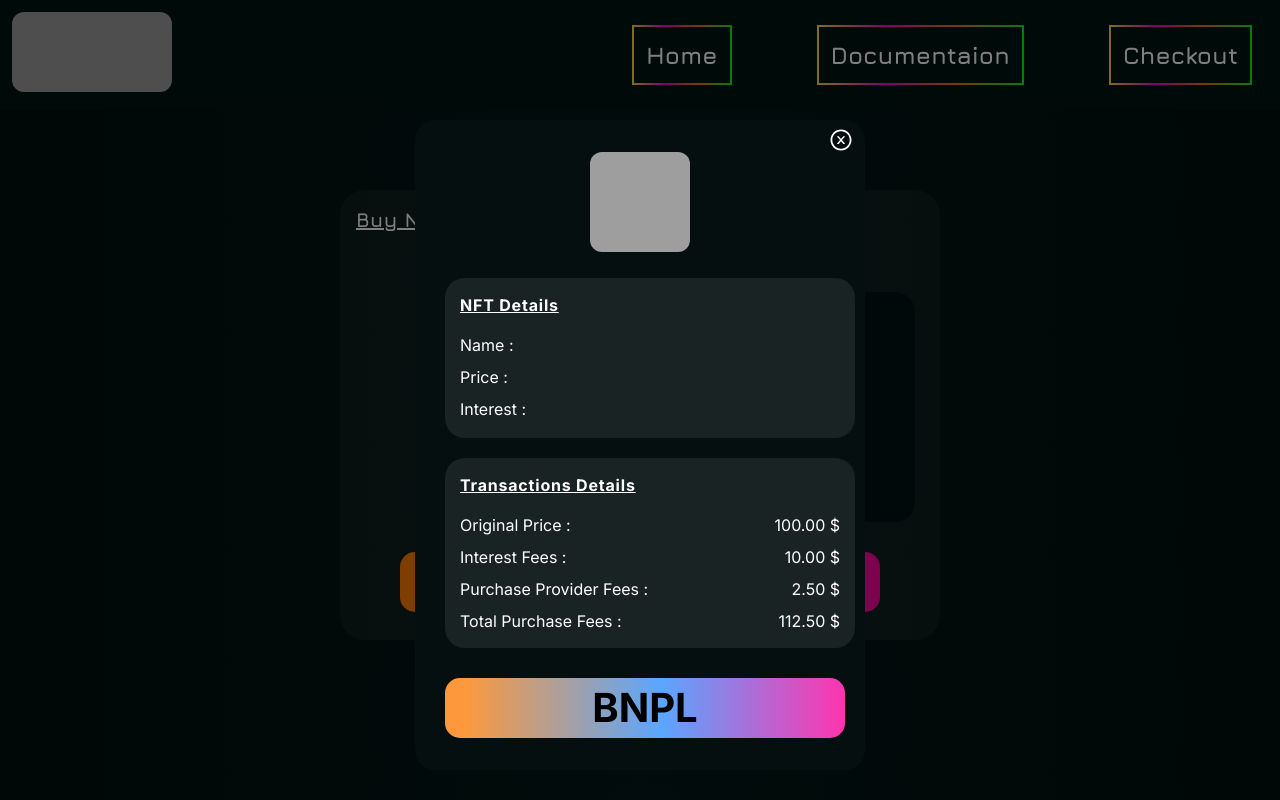
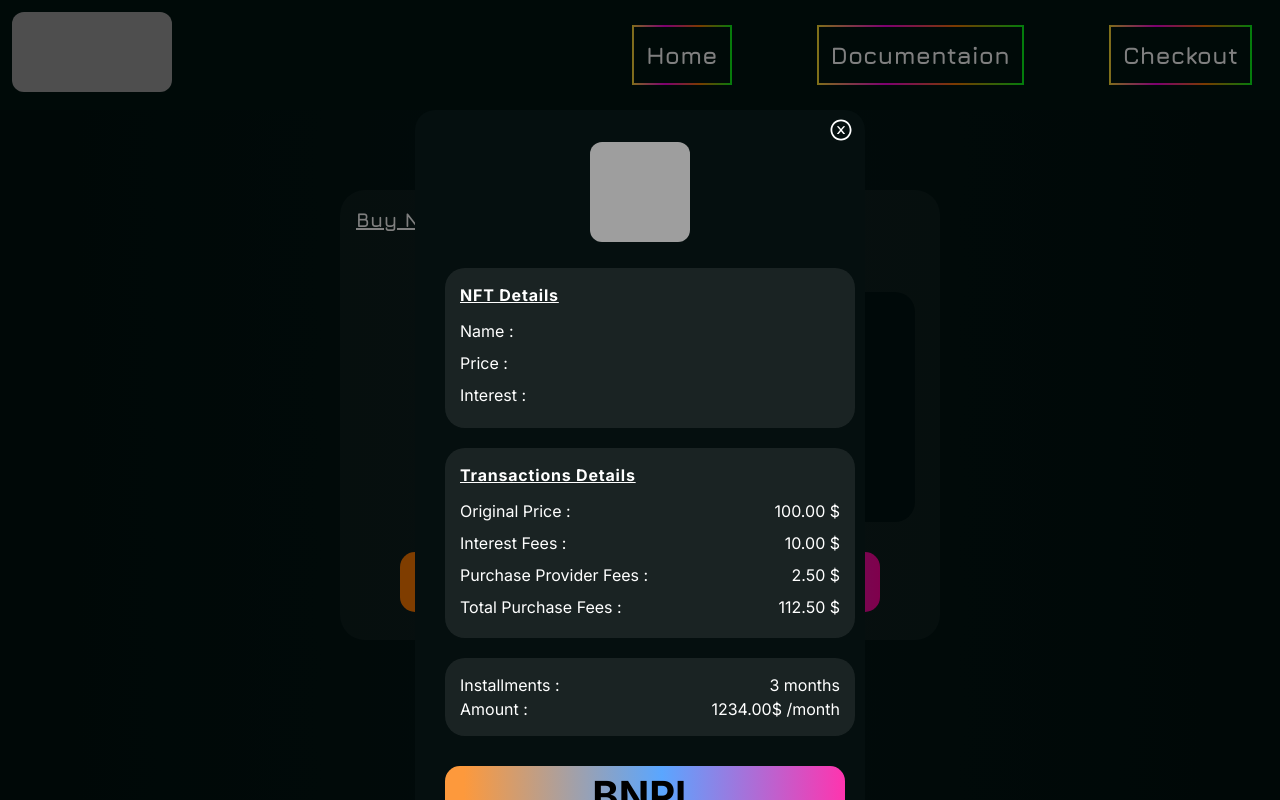
Before and after one commit to yash-0025/solarzu-hackathon, a Next.js app: page /checkout in a window 1280 px wide. Both pictures are taken after a click on the button "Connect Wallet". Built offline with nearby package versions, Linux system fonts and the light colour scheme; grey boxes are pictures that could not be loaded.

Commit message:
Installment detail added in popup checkout

```diff
--- a/components/CheckoutPage.jsx
+++ b/components/CheckoutPage.jsx
@@ -76,7 +76,7 @@ const CheckoutPage = () => {
                   <h1 className="text-white font-bold underline tracking-wider font-">
                     NFT Details
                   </h1>
-                  <div className="mt-4 space-y-2">
+                  <div className="mt-3 space-y-2">
                     <p className="text-white ">Name :{}</p>
                     <p className="text-white">Price :{}</p>
                     <p className="text-white">Interest :{}</p>
@@ -89,7 +89,7 @@ const CheckoutPage = () => {
                   <h1 className="text-white font-bold underline tracking-wider font-">
                     Transactions Details
                   </h1>
-                  <div className="mt-4 space-y-2 flex flex-col">
+                  <div className="mt-3 space-y-2 flex flex-col">
                     <div className="flex justify-between">
                       <p className="text-white ">Original Price :</p>
                       <p className="text-white ">100.00 ${}</p>
@@ -109,20 +109,30 @@ const CheckoutPage = () => {
                   </div>
                 </div>
               </div>
+              <div className={styles.nft_inCard}>
+                <div className="text-left ">
+                  <div className="flex justify-between">
+                  <p className="text-white  ">Installments : </p>
+                  <p className="text-white  ">3 months</p>
+                  </div>
+                  <div className="flex justify-between">
+                  <p className="text-white ">Amount : </p>
+                  <p className="text-white ">{} 1234.00$ /month</p>
+                  </div>
+                </div>
+              </div>
               <button className={styles.buybtn} onClick={toggleModal}>
-             BNPL
-            </button>
+                BNPL
+              </button>
               {/* Terms and condition section */}
-             {/*  <div className={styles.nft_TC_details}>
+              {/*  <div className={styles.nft_TC_details}>
                 <div className="flex flex-row">
                 <FiAlertTriangle className="text-[100px] text-caution mr-1"/>
                  <p className="text-white p-1">If you accepted this it means you are agreed with the tems and conditions mentioned and you know the result of not paying the BNPL amount on time .</p>
                 </div>
               </div> */}
             </div>
-
           </div>
-
         </div>
       )}
     </div>
--- a/styles/Home.module.css
+++ b/styles/Home.module.css
@@ -113,11 +113,11 @@
 }
 
 .mainOvCard {
-  height: 650px;
+  height: 730px;
   width: 450px;
   background: #050f0f;
   margin: auto;
-  margin-top: 120px;
+  margin-top: 110px;
   border-radius: 20px;
 }
 
@@ -169,3 +169,14 @@
 
   text-decoration:underline;
 }
+
+.nft_inCard{
+  background: rgba(217, 217, 217, 0.1);
+  justify-self: center;
+  position: relative;
+  padding: 15px;
+  margin: 20px 0 0 20px;
+  width: 410px;
+  /* height: 70px; */
+  border-radius: 20px;
+}
```
